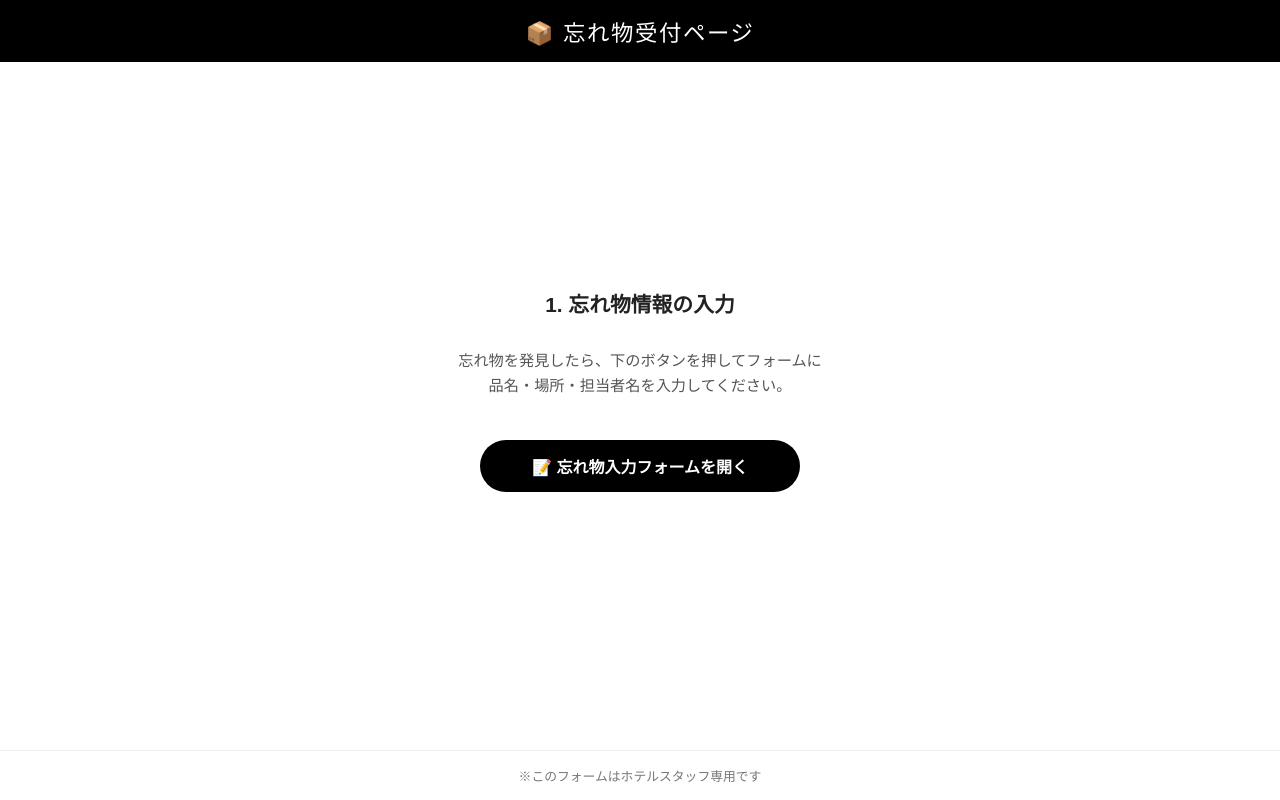
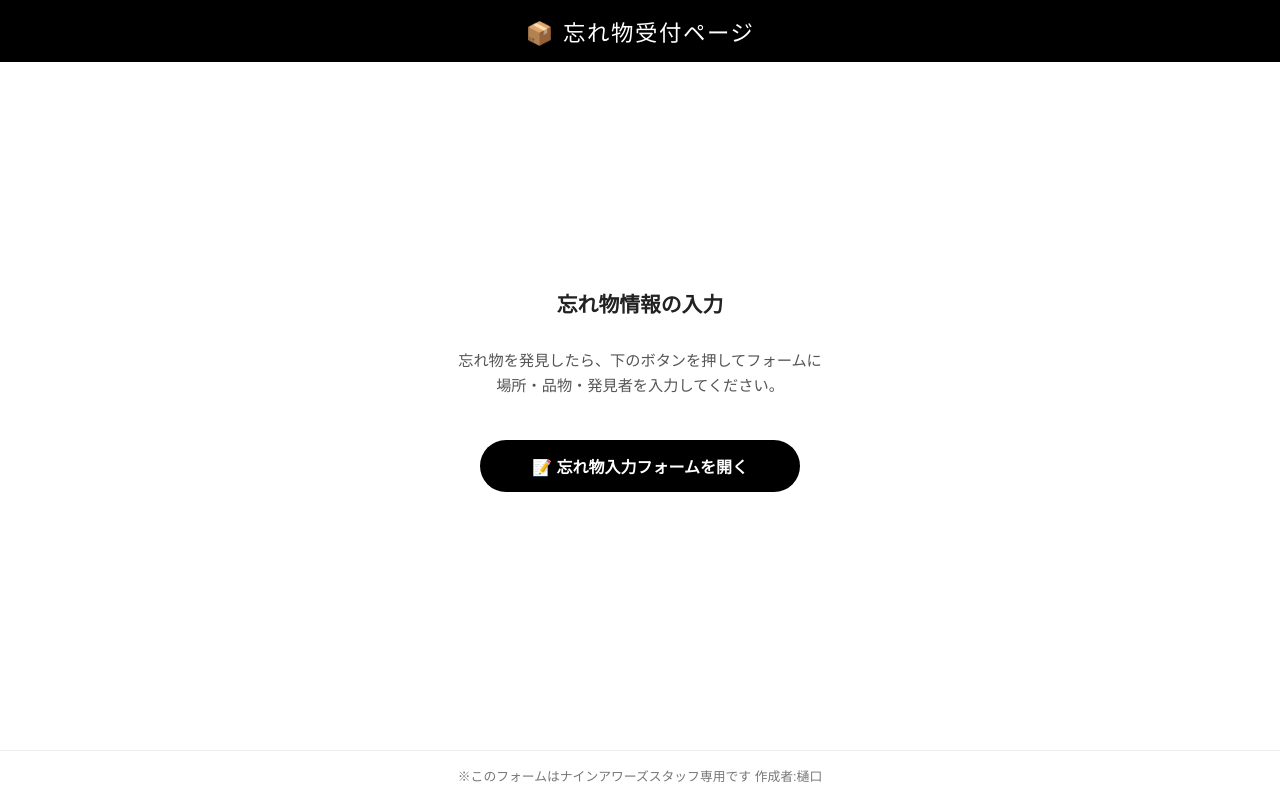
Before and after one commit to simizunomotouoza-png/laf-upload-form, a plain HTML site: page index.html in a window 1280 px wide. Drawn offline with Linux system fonts and the light colour scheme.

Commit message:
Add files via upload

```diff
--- a/index.html
+++ b/index.html
@@ -93,12 +93,12 @@
   <header>📦 忘れ物受付ページ</header>
 
   <main>
-    <h2>1. 忘れ物情報の入力</h2>
-    <p>忘れ物を発見したら、下のボタンを押してフォームに<br>品名・場所・担当者名を入力してください。</p>
+    <h2>忘れ物情報の入力</h2>
+    <p>忘れ物を発見したら、下のボタンを押してフォームに<br>場所・品物・発見者を入力してください。</p>
     <button onclick="openForms()">📝 忘れ物入力フォームを開く</button>
   </main>
 
-  <footer>※このフォームはホテルスタッフ専用です</footer>
+  <footer>※このフォームはナインアワーズスタッフ専用です 作成者:樋口</footer>
 
   <script>
     function openForms() {
```
